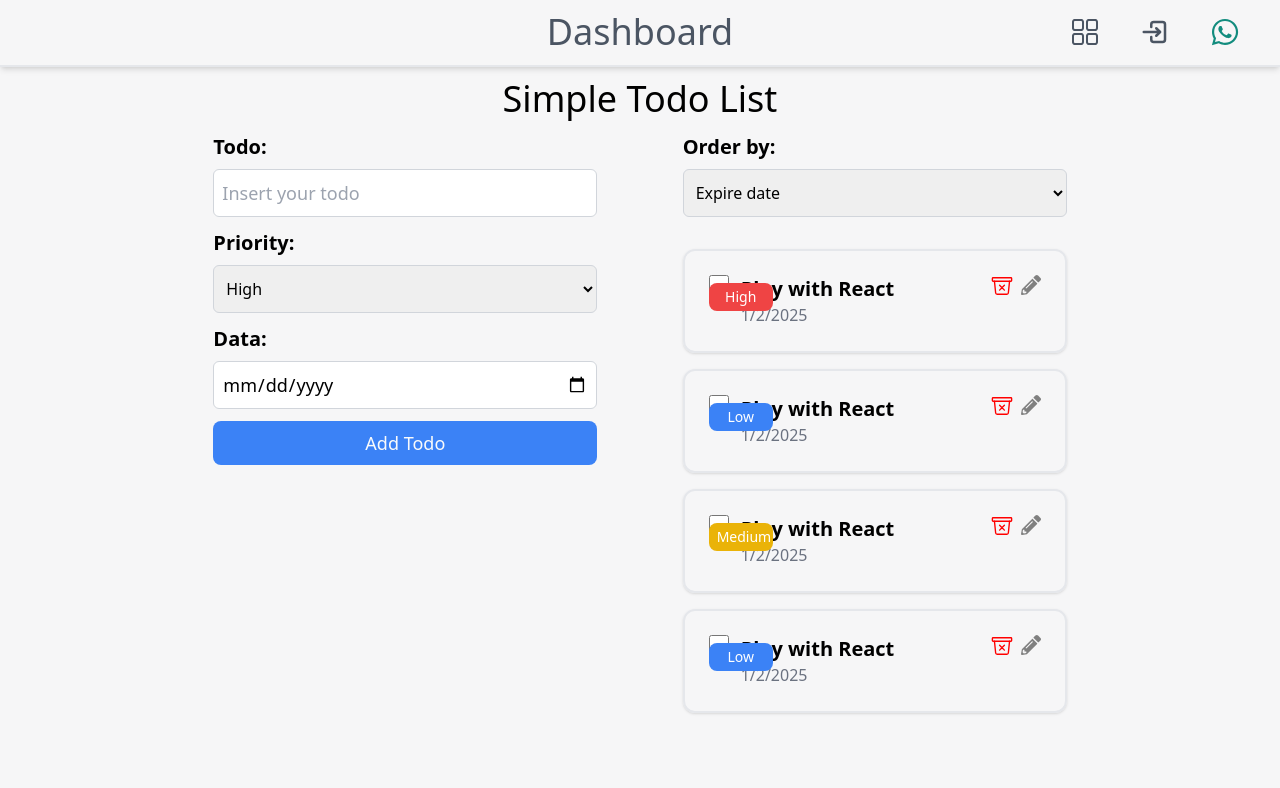
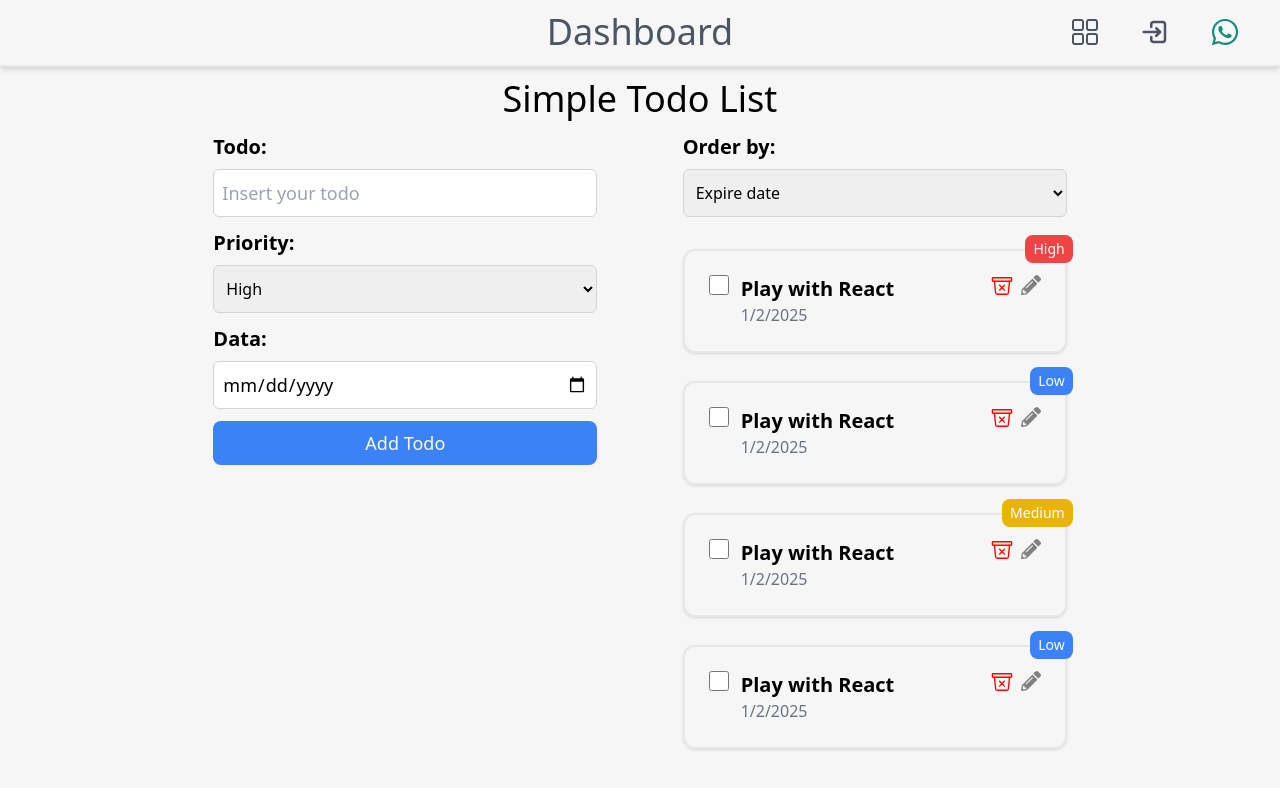
Before and after one commit to baumamit/todo-app, a React (Create React App) app: page / in a window 1280 px wide. Shown: the top 788 px of the page. Built offline with nearby package versions, Linux system fonts and the light colour scheme.

Commit message:
add badge

```diff
--- a/src/components/custom/TodoItem.tsx
+++ b/src/components/custom/TodoItem.tsx
@@ -19,19 +19,17 @@ const TodoItem = (props: Todo) => {
   const { title, expireDate, priority } = props;
 
   return (
-    <div className="shadow flex flex-row p-6 border-2 rounded-xl w-full">
+    <div className="relative shadow flex flex-row p-6 border-2 rounded-xl w-full">
       <Checkbox />
       <div className="ml-3 grow flex flex-col items-start justify-start">
         <h1 className="font-bold text-xl">{title}</h1>
         <div className="text-gray-500">{expireDate.toLocaleDateString()}</div>
       </div>
-      <div>
-        <div className="flex flex-row">
-          <IoTrashBinOutline color="red" size={22} />
-          <FaPencilAlt className="ml-2" color="gray" size={20} />
-        </div>
+      <div className="flex flex-row">
+        <IoTrashBinOutline color="red" size={22} />
+        <FaPencilAlt className="ml-2" color="gray" size={20} />
       </div>
-      <div className={"absolute w-16 py-1 px-2 mt-2 text-sm rounded-lg text-center " + getPillBackground(priority)}>{priority}</div>
+      <div className={"absolute -top-4 -right-2 py-1 px-2 text-sm rounded-lg text-center " + getPillBackground(priority)}>{priority}</div>
     </div>
   );
 };
--- a/src/components/sections/TodoList.tsx
+++ b/src/components/sections/TodoList.tsx
@@ -52,7 +52,7 @@ const TodoList = (props: Props) => {
         <Label title="Order by" />
         <Select name="order-select" id="order-select" className="w-full" options={["Expire date", "Priority"]} />
       </div>
-      <div className="w-full mt-8 flex flex-col space-y-4">
+      <div className="w-full mt-8 flex flex-col space-y-7">
         {todoArray.map(todo => {
           return <TodoItem key={todo.id} {...todo} />;
         })}
```
